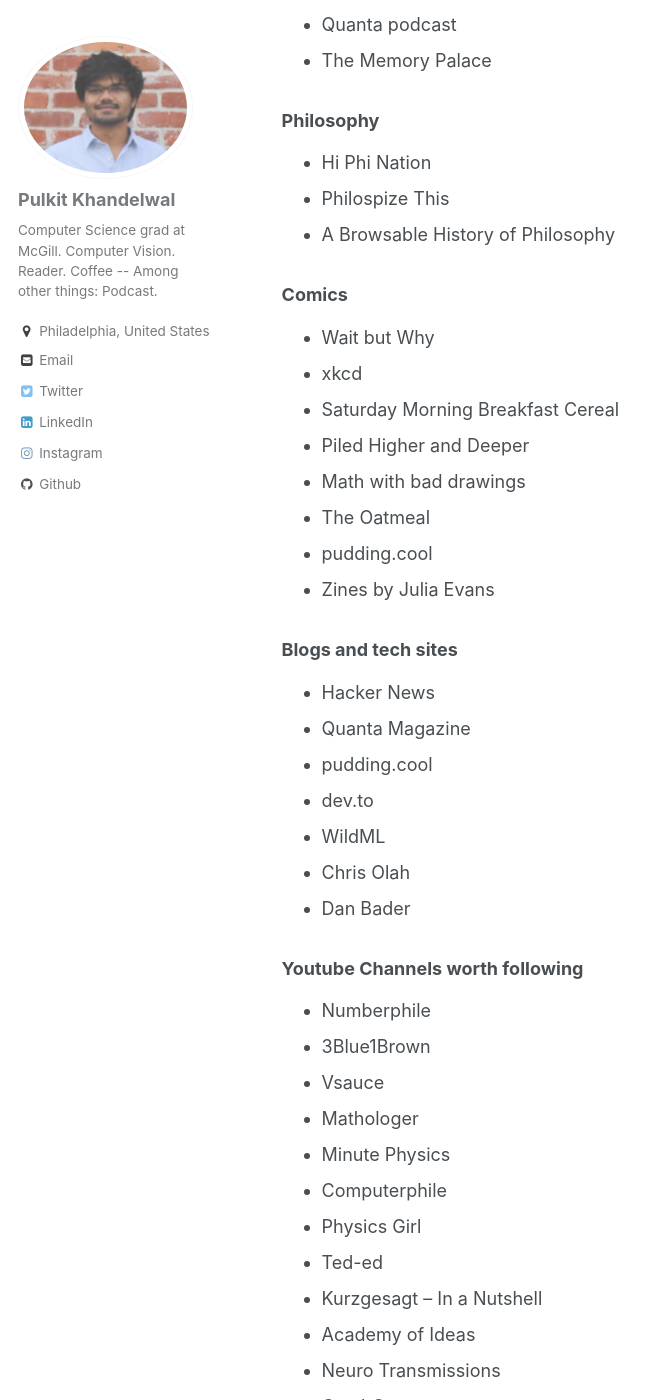
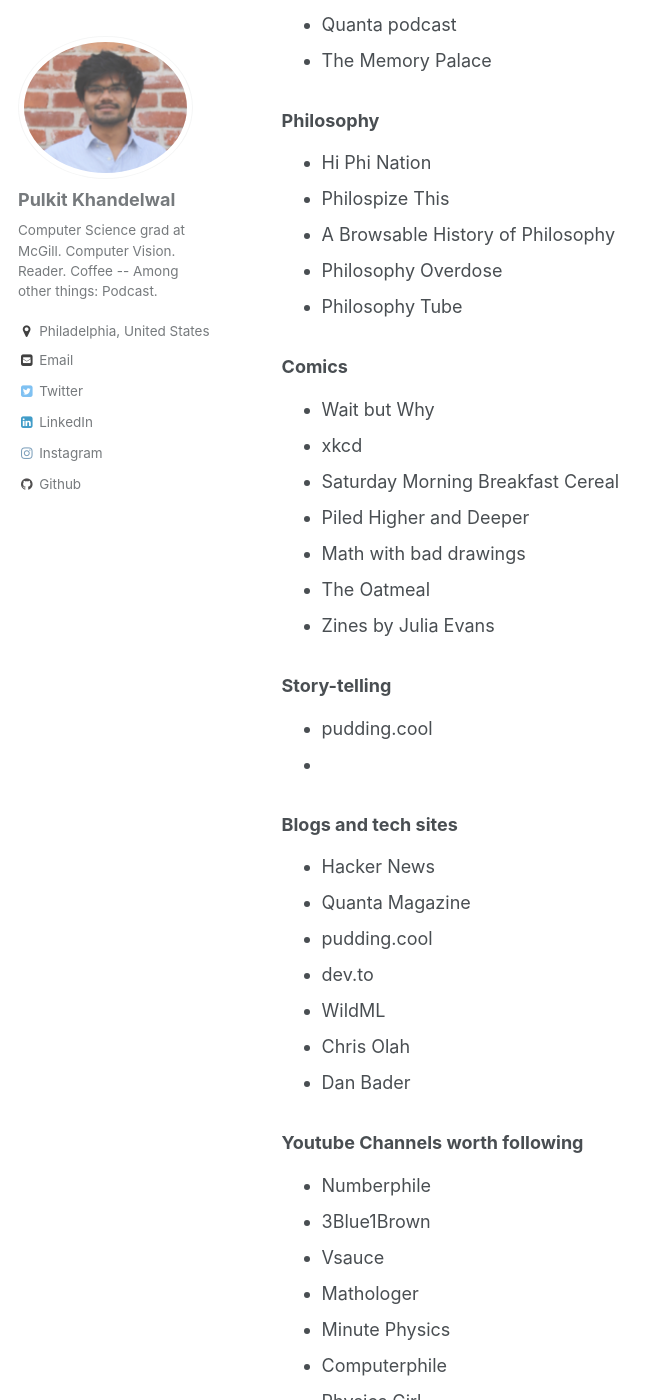
Before and after one commit to Pulkit-Khandelwal/pulkit-khandelwal.github.io, a Jekyll site: the page built from _pages/websites.md, in a window 1280 px wide and 1400 px high, scrolled down 535 px. Shown: the whole window, without its empty margins (0-663 px from the left). Built offline with Jekyll 4.4.1, drawn with Linux system fonts in a browser that asks for light colours; some of the changed text lies outside the part shown.

Commit message:
Update websites.md

```diff
--- a/_pages/websites.md
+++ b/_pages/websites.md
@@ -23,6 +23,8 @@
 * [Hi Phi Nation](https://hiphination.org/)
 * [Philospize This](http://philosophizethis.org/)
 * [A Browsable History of Philosophy](https://www.denizcemonduygu.com/philo/browse/)
+* Philosophy Overdose
+* Philosophy Tube
 
 ### Comics
 * Wait but Why
@@ -31,8 +33,11 @@
 * Piled Higher and Deeper
 * Math with bad drawings
 * The Oatmeal
+* Zines by Julia Evans
+
+### Story-telling
 * pudding.cool
-* Zines by Julia Evans
+*
 
 ### Blogs and tech sites
 * Hacker News
```
Also changed, not shown: other parts of _pages/websites.md (+3 -0 lines).
